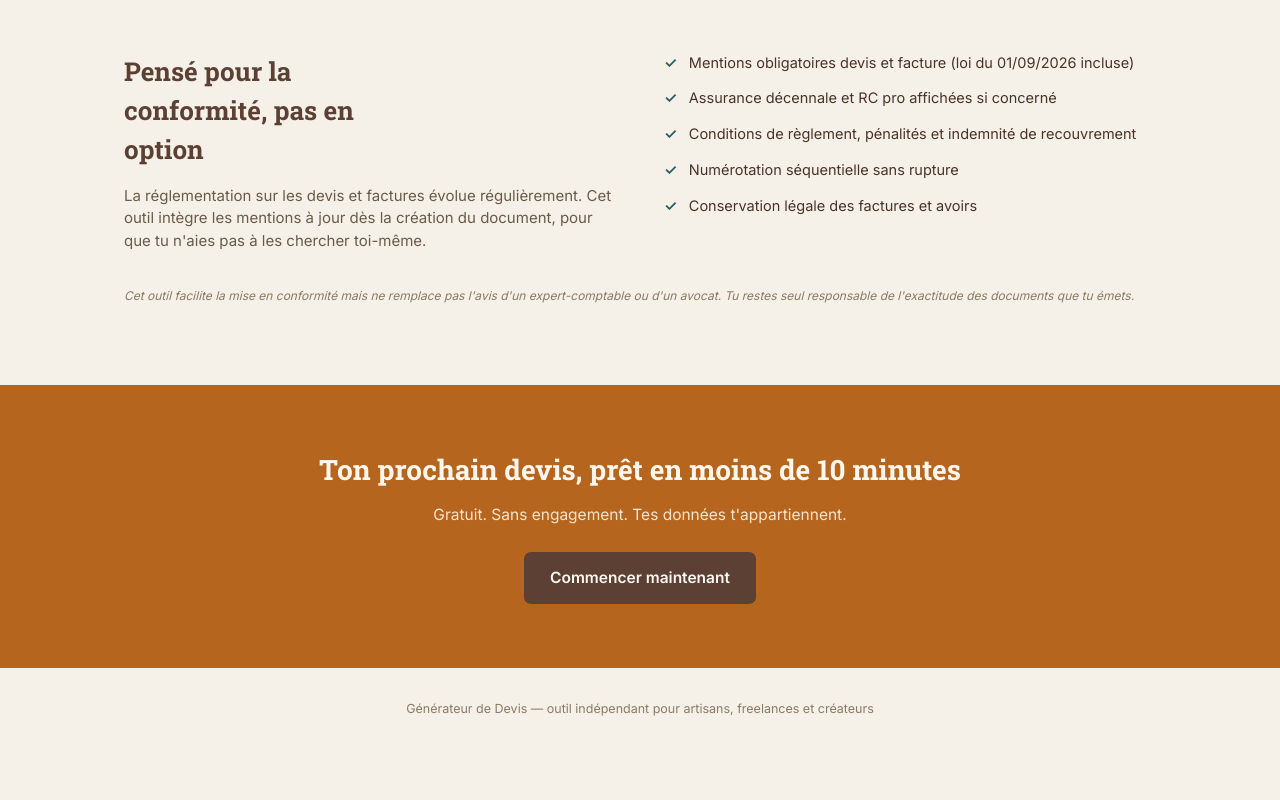
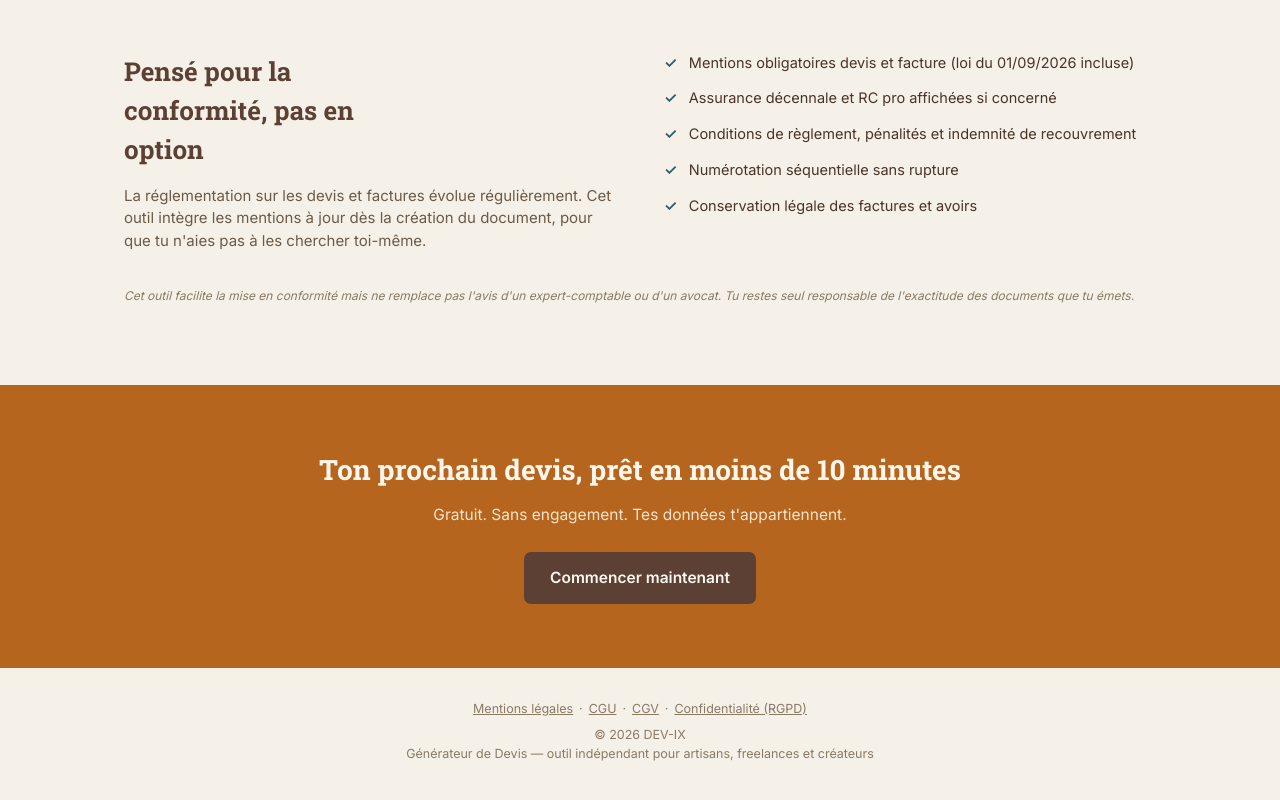
Before and after one commit to axegallais/generateur-devis-artisan, a Next.js app: page / in a window 1280 px wide. Shown: the part 2619-3419 px from the top of the page. Before the commit the page ends 3381 px from the top, so only its background shows below. Built offline with nearby package versions, Linux system fonts and the light colour scheme.

Commit message:
Ajoute pied de page avec liens legaux et copyright dynamique

```diff
--- a/pages/index.js
+++ b/pages/index.js
@@ -1,6 +1,9 @@
 import Head from 'next/head';
+import { useEffect, useState } from 'react';
 
 export default function Home() {
+    const [anneeFin, setAnneeFin] = useState(2026);
+    useEffect(() => { setAnneeFin(new Date().getFullYear()); }, []);
   return (
     <>
       <Head>
@@ -121,6 +124,7 @@ export default function Home() {
           .cta-finale .cta-principal:hover { background: #3E2A20; }
           footer { padding: 32px 24px 44px; text-align: center; }
           footer p { font-size: 12.5px; color: #8A7A64; margin: 0; }
+                    footer a { color: #8A7A64; margin: 0 6px; }
         `}</style>
       </Head>
 
@@ -233,7 +237,16 @@ export default function Home() {
         <a className="cta-principal" href="/app.html">Commencer maintenant</a>
       </div>
 
-      <footer><p>Générateur de Devis — outil indépendant pour artisans, freelances et créateurs</p></footer>
+      <footer>
+          <p style={{ marginBottom: '8px' }}>
+            <a href="/mentions-legales">Mentions légales</a>·
+            <a href="/cgu">CGU</a>·
+            <a href="/cgv">CGV</a>·
+            <a href="/confidentialite">Confidentialité (RGPD)</a>
+          </p>
+          <p>© 2026{anneeFin > 2026 ? `–${anneeFin}` : ''} DEV-IX</p>
+          <p>Générateur de Devis — outil indépendant pour artisans, freelances et créateurs</p>
+        </footer>
     </>
   );
 }
```
